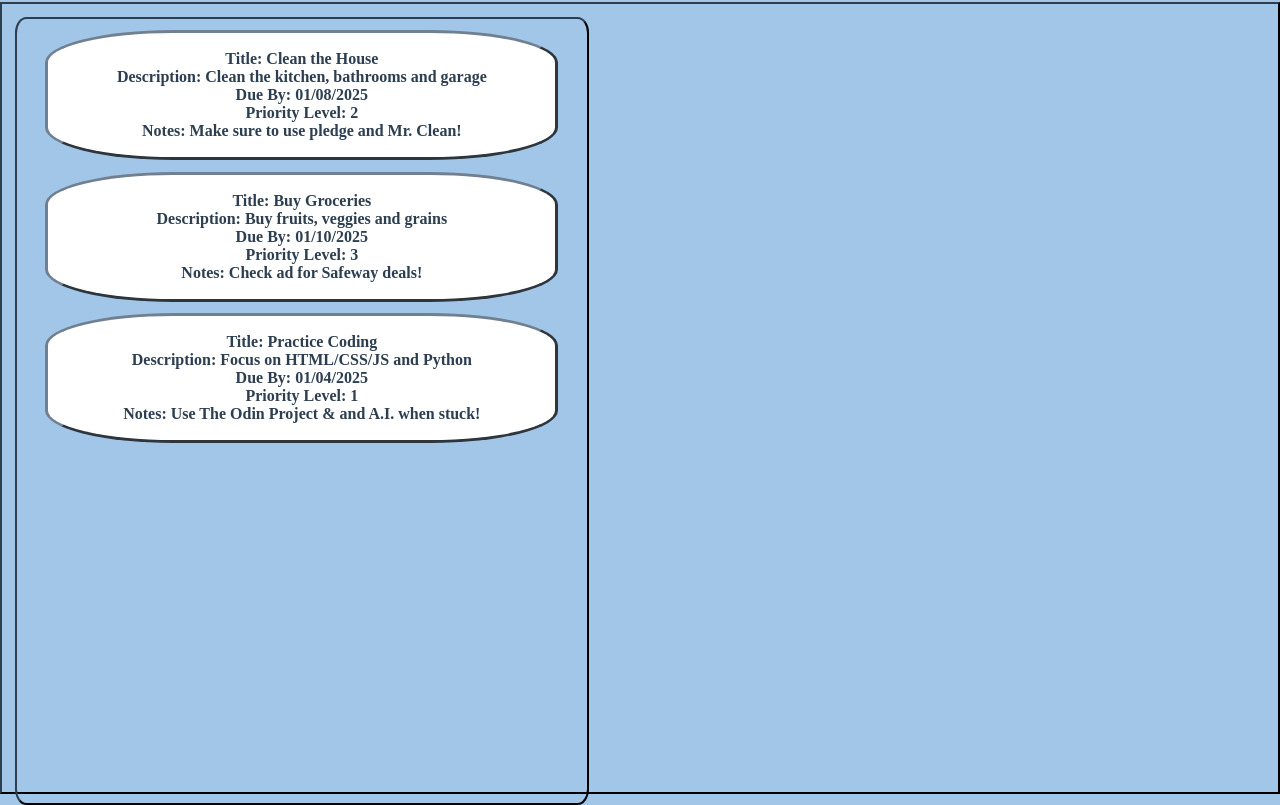
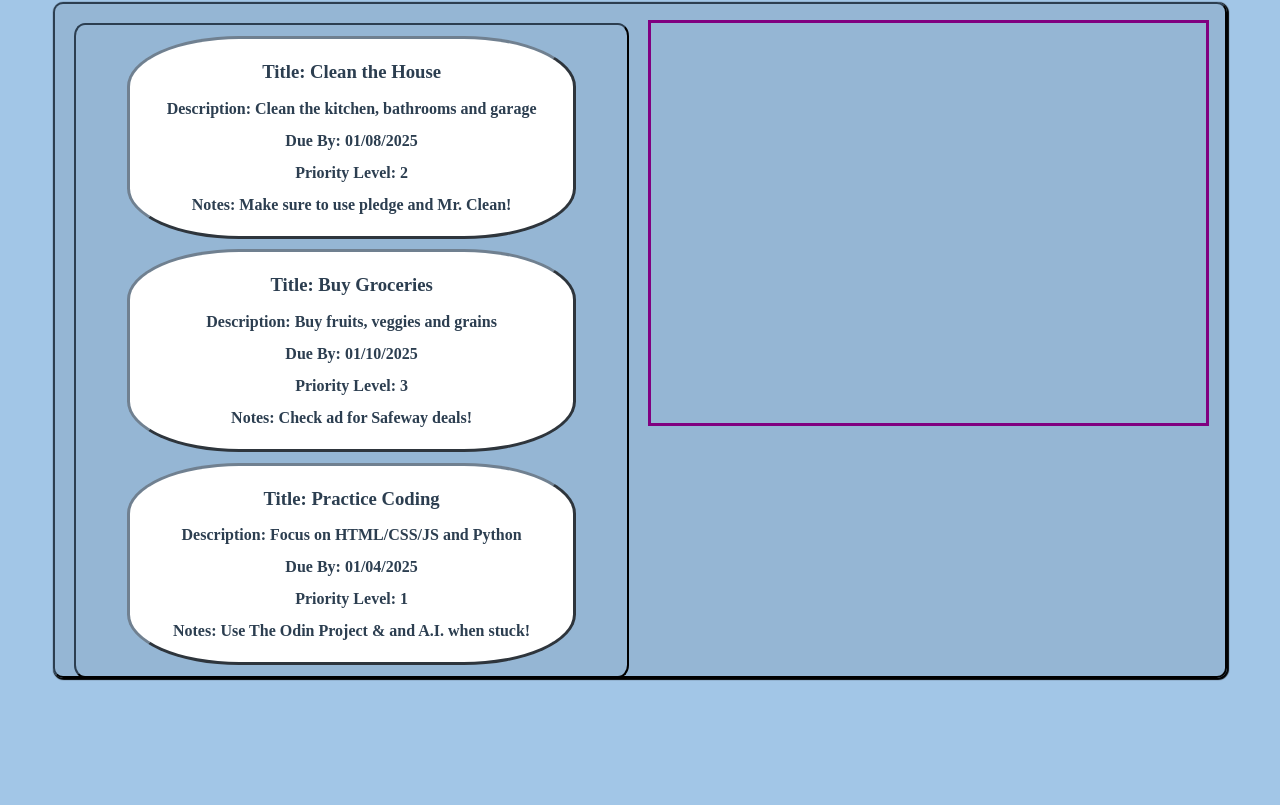
Before and after one commit to jzanderson09/todo-list, a website built with webpack: page src/template.html in a window 1280 px wide. Shown: the part 78-883 px from the top of the page. After the commit the page ends 800 px from the top, so only its background shows below. Built offline with nearby package versions, Linux system fonts and the light colour scheme.

Commit message:
Implement CSS Grid, Improve Styling
Add CSS Grid styling to container.
Add header, update styling.
Add eventListener to all task divs to toggle complete.
Update line-spacing/margin/padding for text in task elements.
Implement color scheme, shades may change.
Add favicon.

```diff
--- a/src/template.css
+++ b/src/template.css
@@ -6,22 +6,15 @@
     --task-background-color: #ffffff;
     --task-border-color: 3px outset #708090;
     --task-completed-background-color: #000095;
-}
 
-*,
-*::before,
-*::after {
-    box-sizing: inherit;
-    font-size: 1.6rem;
-    margin: 0;
-    padding: 0;
+    font-size: 62.5%;
 }
 
 html {
     background-color: var(--main-background-color);
     box-sizing: border-box;
     color: var(--main-text-color);
-    font-size: 62.5%;
+    font-size: 1.6rem;
     text-align: center;
 }
 
@@ -29,28 +22,45 @@ header {
     align-items: center;
     color: var(--header-text-color);
     display: flex;
-    height: 10vh;
+    height: 2%;
     justify-content: center;
     width: 100%;
 }
 
 header h1 {
-    font-size: 4.8rem;
+    font-size: 4rem;
+    margin: 1%;
+    padding: 0;
 }
 
 .container {
+    background-color: #00000015;
     border: var(--main-border-color);
-    height: 99vh;
-    width: 100vw;
+    border-radius: 10px;
+    box-shadow: 1px 1px 1px 1px black;
+    display: grid;
+    font-size: 1.6rem;
+    gap: 1em;
+    grid-template: 1fr / repeat(2, 1fr);
+    grid-template-areas: "todo-list projects";
+    height: 80vh;
+    margin: auto;
+    padding: 1em;
+    width: 90%;
 }
 
 .todo-list {
+    align-items: center;
     border: var(--main-border-color);
     border-radius: 2%;
+    display: flex;
+    flex-flow: column nowrap;
+    grid-area: todo-list;
     height: 100%;
-    margin: 1%;
+    justify-content: center;
+    margin: 0.5%;
+    padding: 1%;
     overflow: scroll;
-    width: 45%;
 }
 
 .task {
@@ -59,9 +69,14 @@ header h1 {
     border-radius: 25%;
     color: var(--main-text-color);
     font-weight: bolder;
-    margin: 2% auto;
-    padding: 3%;
-    width: 90%;
+    height: 24rem;
+    margin: 1%;
+    padding: 1%;
+    width: 80%;
+}
+
+.task > * {
+    line-height: 1em;
 }
 
 .completed {
@@ -69,3 +84,9 @@ header h1 {
     border: 3px outset green;
     color: white;
 }
+
+.projects {
+    border: 3px solid purple;
+    grid-area: projects;
+    height: 50vh;
+}
--- a/src/template.html
+++ b/src/template.html
@@ -1,6 +1,7 @@
 <!DOCTYPE html>
 <html lang="en">
 <head>
+    <link rel="icon" href="favicon.ico">
     <meta charset="UTF-8">
     <meta name="viewport" content="width=device-width, initial-scale=1.0">
     <title>Todo List (The Odin Project)</title>
--- a/src/template.js
+++ b/src/template.js
@@ -1,5 +1,6 @@
 import './template.css';
-import { generateListDisplay } from './todoList';
+import { generateDisplay } from './todoList';
 
 const container = document.querySelector('.container');
-container.append(generateListDisplay());
+const displayDivs = generateDisplay();
+displayDivs.forEach(displayDiv => container.appendChild(displayDiv));
--- a/src/todoList.js
+++ b/src/todoList.js
@@ -1,3 +1,12 @@
+// function createProject(projectName, projectTasks) {
+//     const project = createTodoList(projectName);
+
+//     return {
+//         ...project,
+//         tasks: projectTasks,
+//     };
+// }
+
 function createTodoList(name) {
     let tasks = [];
     const todoList = {
@@ -24,17 +33,8 @@ function createTask(title, description, dueDate, priority, notes) {
     };
 }
 
-function createProject(projectName, projectTasks) {
-    const project = createTodoList(projectName);
-
-    return {
-        ...project,
-        tasks: projectTasks,
-    };
-}
-
-// Only run at initial render (initial todo list):
-function generateTodoList() {
+// Initial dummy todo list:
+function initialTodoList() {
     const todoList = createTodoList('default');
 
     const firstTask = createTask('Clean the House',
@@ -59,11 +59,11 @@ function generateTodoList() {
     );
 
     [firstTask, secondTask, thirdTask].forEach(currentTask => todoList.addTask(currentTask));
-
+    console.table(todoList);
     return todoList;
 }
 
-export function generateListDisplay() {
+function generateTodoList(tasksArr) {
     const todoListDiv = document.createElement('div');
     const taskDivBoiler = document.createElement('div');
     const taskTitleBoiler = document.createElement('h3');
@@ -80,13 +80,10 @@ export function generateListDisplay() {
     taskPriorityBoiler.className = 'priority';
     taskNotesBoiler.className = 'notes';
 
-    const myTodoList = generateTodoList();
-    const myTasks = myTodoList.getTasks();
-
     //for each back-end task, append the front-end data:
-    myTasks.forEach(task => {
+    tasksArr.forEach(task => {
         let taskDiv = taskDivBoiler.cloneNode();
-        taskDiv.id = myTasks.indexOf(task);
+        taskDiv.id = tasksArr.indexOf(task);
 
         let title = taskTitleBoiler.cloneNode();
         let description = taskDescriptionBoiler.cloneNode();
@@ -107,6 +104,22 @@ export function generateListDisplay() {
     return todoListDiv;
 }
 
+function generateProjects() {
+    const projectsDiv = document.createElement('div');
+    projectsDiv.className = 'projects';
+    return projectsDiv;
+}
+
+//Generate todoListDiv, projectsDiv, completedDiv, formDiv:
+export function generateDisplay() {
+    const initialTodo = initialTodoList().getTasks();
+    console.log(initialTodo);
+    const todoDiv = generateTodoList(initialTodo);
+    const projectsDiv = generateProjects();
+
+    return [todoDiv, projectsDiv];
+}
+
 function toggleTask(clickedTask) {
     clickedTask.className === 'task completed' ? clickedTask.className = 'task' : clickedTask.className = 'task completed';
 }
```
Also changed, not shown: src/favicon.ico (added).
